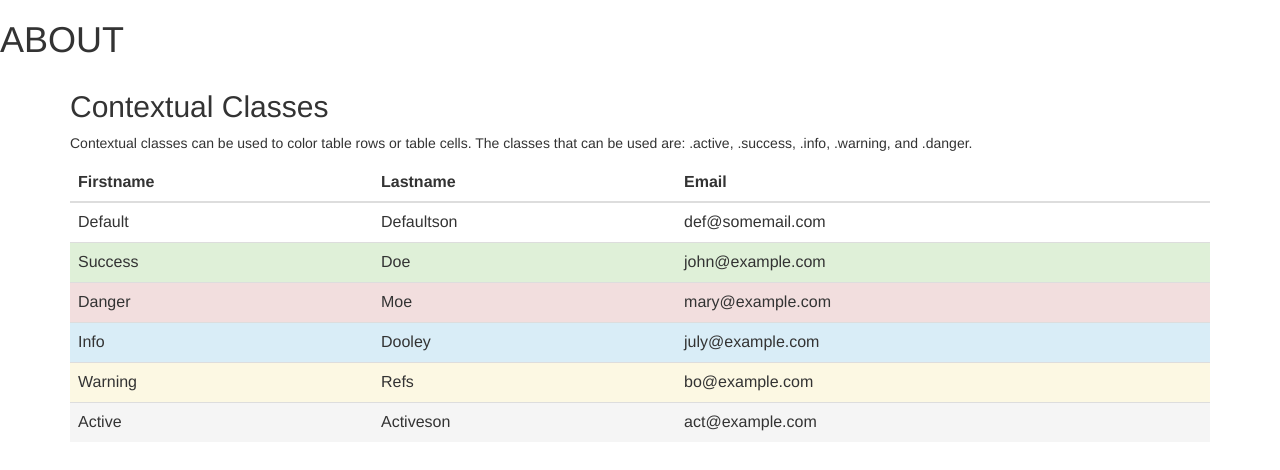
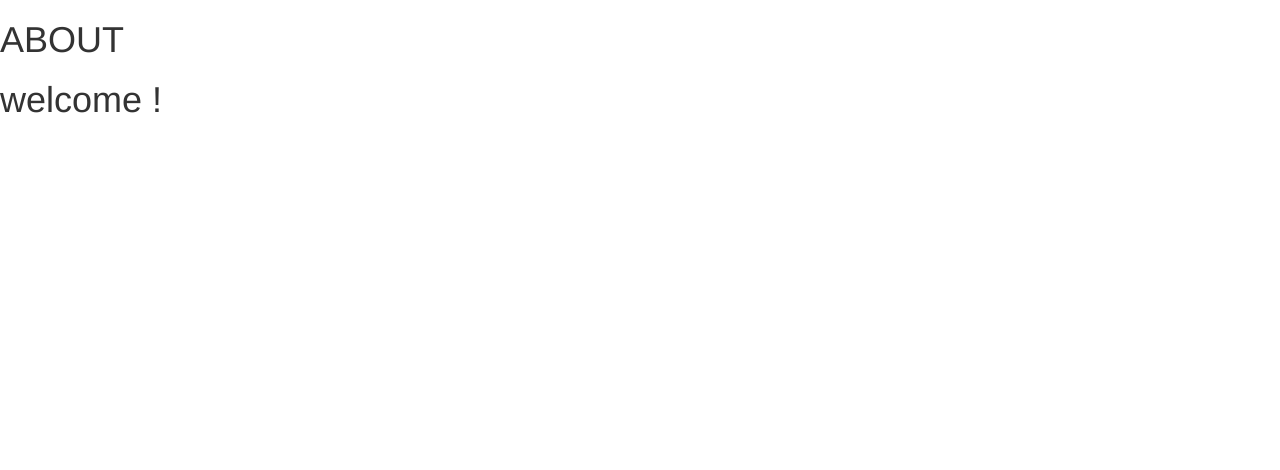
Before and after one commit to NAMITHA-L/Flask-learning, a Flask app: template templates/about.html in a window 1280 px wide. Shown: the top 470 px of the page. Run offline with Flask 3, Linux system fonts and the light colour scheme; the template is opened without the code that fills it, so the values that code supplies are empty; some libraries are stand-ins or nearby versions.

```diff
--- a/templates/home.html
+++ b/templates/home.html
@@ -6,51 +6,7 @@
 </head>
 <body>
 
-<div class="container">
-  <h2>Contextual Classes</h2>
-  <p>Contextual classes can be used to color table rows or table cells. The classes that can be used are: .active, .success, .info, .warning, and .danger.</p>
-  <table class="table">
-    <thead>
-      <tr>
-        <th>Firstname</th>
-        <th>Lastname</th>
-        <th>Email</th>
-      </tr>
-    </thead>
-    <tbody>
-      <tr>
-        <td>Default</td>
-        <td>Defaultson</td>
-        <td>def@somemail.com</td>
-      </tr>
-      <tr class="success">
-        <td>Success</td>
-        <td>Doe</td>
-        <td>john@example.com</td>
-      </tr>
-      <tr class="danger">
-        <td>Danger</td>
-        <td>Moe</td>
-        <td>mary@example.com</td>
-      </tr>
-      <tr class="info">
-        <td>Info</td>
-        <td>Dooley</td>
-        <td>july@example.com</td>
-      </tr>
-      <tr class="warning">
-        <td>Warning</td>
-        <td>Refs</td>
-        <td>bo@example.com</td>
-      </tr>
-      <tr class="active">
-        <td>Active</td>
-        <td>Activeson</td>
-        <td>act@example.com</td>
-      </tr>
-    </tbody>
-  </table>
-</div>
+<h1>welcome !</h1>
 
 </body>
 </html>
```
Also changed, not shown: app1.py (+9 -3 lines).
